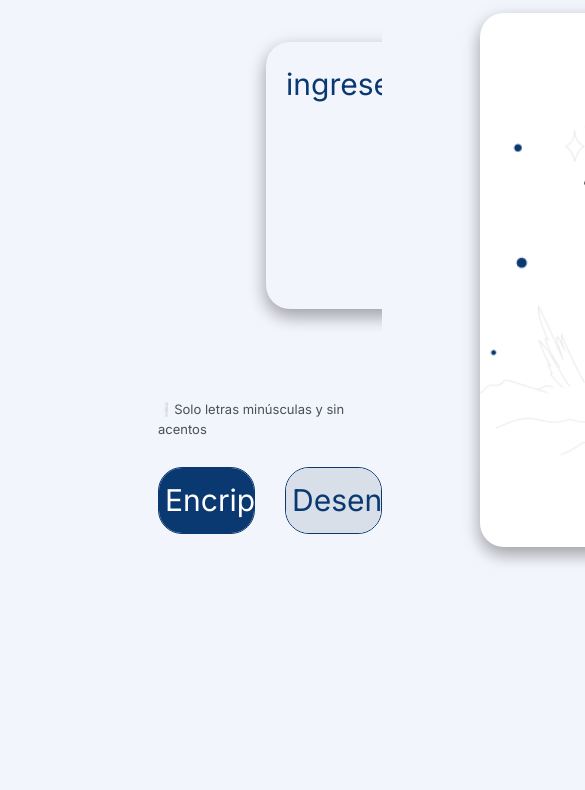
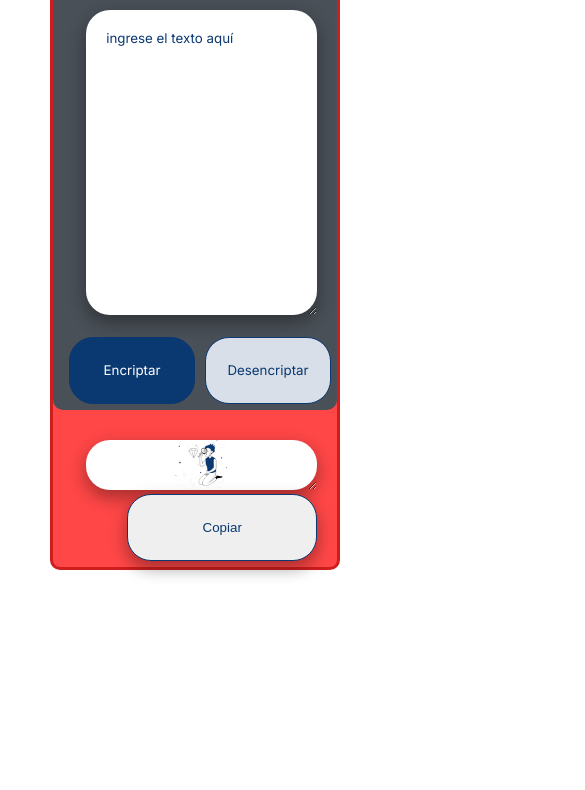
Before and after one commit to DILLANDB/portafolio., a plain HTML site: page index.html in a window 390 px wide. Shown: the part 49-839 px from the top of the page, 585 px wide, since content can reach past the window. Drawn offline with Linux system fonts and the light colour scheme.

Commit message:
link imagen logo

```diff
--- a/index.html
+++ b/index.html
@@ -2,33 +2,35 @@
 <html lang="es">
 <head>
     <meta charset="UTF-8">
-    <meta http-equiv="X-UA-Compatible" content= "IE=edge">
     <meta name="viewport" content="width=device-width, initial-scale=1.0">
+    <meta http-equiv="X-UA-Compatible" content="IE=edge">
     <link rel="stylesheet" href="style.css">
     <link rel="preconnect" href="https://fonts.googleapis.com">
-<link rel="preconnect" href="https://fonts.gstatic.com" crossorigin>
-<link href="https://fonts.googleapis.com/css2?family=Inter&display=swap" rel="stylesheet">
+    <link rel="preconnect" href="https://fonts.gstatic.com">
+    <link href="https://fonts.googleapis.com/css2?family=Inter&display=swap" rel="stylesheet">
     <title>Encriptador</title>
 </head>
 <body>
     <header>
-        <img class="logo" src="https://dillandb.github.io/portafolio./imagen/logo.png" alt="Logo De Alura">
+        <img class="logo" src="https://dillandb.github.io/portafolio./imagen/Logo.png" alt="Logo De Alura">
     </header>
     <main>
-        <section>
-            <textarea class="text-area" cols="30" rows="10" placeholder="Ingrese el texto aqui"></textarea>
+        <section id="textEntrada">
+            <textarea class="text-area" cols="30" rows="10" placeholder="Ingrese el texto aquí"></textarea>
             <div>
                 <h6 class="informacion">❕Solo letras minúsculas y sin acentos</h6>
             </div>
             <div class="botones">
-                <button class="btn-encriptar" onclick="btnEncriptar()"> Encriptar </button>
-                <button class="btn-desencriptar" onclick="btnDesencriptar()"> Desencriptar </button>
+                <button type="button" class="btn-encriptar" onclick="btnEncriptar()"> Encriptar </button>
+                <button type="button" class="btn-desencriptar" onclick="btnDesencriptar()"> Desencriptar </button>
             </div>
         </section>
-        <section>
+        <section id="textSalida">
+            <div>
             <textarea class="mensaje" cols="20" rows="10"></textarea>
+            </div>
             <div>
-                <button class="btn-copiar" onclick="copiTexto()">Copiar</button>
+                <button type="button" class="btn-copiar" onclick="copiTexto()">Copiar</button>
             </div>
         </section>
     </main>
--- a/style.css
+++ b/style.css
@@ -1,14 +1,21 @@
-*{margin-bottom: 8px;
-    background: #F3F5FC;
-    font-family: 'Inter';
-    font-weight: 400;
-    font-size: 30px;
-    line-height: 150%;
-    overflow-y: hidden;
+html, body {
+    margin: 0;
+    padding: 0;
+    height: 100%;
+}
+
+body {
+    font-family: 'Inter', sans-serif; /* Añade estilos de fuente según tus necesidades */
+    /*overflow: hidden;  Evita barras de desplazamiento vertical por defecto */
 }
 
 
+/* Estilos del encabezado */
+header {
+    /* Agrega estilos según sea necesario */
+}
 
+/* Estilos del logo */
 .logo{
     padding-top: 10px;
     margin-left: 10px;
@@ -16,22 +23,36 @@
 
 }
 
+
 main{
-    display: flex;
+    display: grid;
+    grid-template-columns: repeat(2, 50%);
+    background: #7bff4752;
+    border: 3px solid rgb(206, 30, 30);
+    border-radius: 10px;
     margin-bottom: 10px;
-    margin-left: 150px;
+    margin-left: 50px;
+    margin-right: 50px;
+    gap: 4px;
 
 }
 
+#textEntrada, #textSalida{
+
+    border-radius: 10px;
+    padding: 6px;
+}
+
 .text-area{
-    margin: 9px 18px;
-    height: 227px;
+    font-family: 'Inter';
+    width: 375px;
+    height: 265px;
     border: none;
     border-radius: 24px;
     color: #0a3871;
-    margin-top: 30px;
+    margin-top: 20px;
     padding: 20px 20px;
-    margin-left: 108px;
+    margin-left: 80px;
     text-transform: lowercase;
     box-shadow: 0 8px 16px 0 rgba(0,0,0,0.2), 0 6px 20px 0 rgba(0,0,0,0.19);
 }
@@ -41,60 +62,66 @@ main{
     outline: none;
 }
 
-.mensaje {
-    height: 530px;
-    background: url("https://dillandb.github.io/portafolio./imagen/dibujo.png") center/contain no-repeat white;
-    border: none;
-    border-radius: 24px;
-    color: #0a3871;
-    margin-left: 98px;
-    margin-top: 1px;
-    padding-left: 20px;
-    position: fixed;
-    box-shadow: 0 8px 16px 0 rgba(0, 0, 0, 0.2), 0 6px 20px 0 rgba(0, 0, 0, 0.19);
-    display: flex;
-    align-items: center;
-    justify-content: center;
-  }
-
-  .mensaje:focus {
-    outline: none;
-  }
+.informacion {
+    margin-top: 70px;
+    margin-bottom: 10px;
+    color: #495057;
+    font-size: 13px;
+    /* Agrega estilos según sea necesario */
+}
 
 .botones{
     display: flex;
     margin-top: 18px;
 }
 
-.btn-desencriptar{
-    background: #d8dfe8;
+.btn-encriptar,
+.btn-desencriptar {
+    font-family: 'Inter';
     border: 1px solid #0a3871;
     border-radius: 24px;
-    color: #0a3871;
+    height: 67px;
+    width: 328px;
     cursor: pointer;
-    height: 67px;
-    margin-left: 30px;
-    width: 328px;
+    margin-left: 10px;
+    /* Estilos comunes para ambos botones */
 }
 
+.btn-desencriptar{
+    background-color: #d8dfe8;
+    color: #0a3871;
+
+}
 .btn-desencriptar:active{
     transform: translateY(4px);
 }
-
 .btn-encriptar{
     background-color: #0a3871;
-    border: 1px solid #0a3871;
-    border-radius: 24px;
     color: white;
-    cursor: pointer;
-    height: 67px;
-    width: 328px;
-
 }
 
 .btn-encriptar:active{
     transform: translateY(4px);
 }
+
+
+.mensaje {
+    font-family: 'Inter';
+    height: 371px;
+    width: 300px;
+    background: url("https://dillandb.github.io/portafolio./imagen/dibujo.png") center/contain no-repeat white;
+    border: none;
+    border-radius: 24px;
+    color: #0a3871;
+    margin-left: 150px;
+    margin-top: 20px;
+    padding: 20px 20px;
+    box-shadow: 0 8px 16px 0 rgba(0, 0, 0, 0.2), 0 6px 20px 0 rgba(0, 0, 0, 0.19);
+  }
+
+  .mensaje:focus {
+    outline: none;
+  }
 
 .btn-copiar{
     border: 1px solid #0a3871;
@@ -102,10 +129,8 @@ main{
     color: #0a3871;
     cursor: pointer;
     height: 67px;
-    margin-left: 114px;
-    margin-top: 440px;
-    position: absolute;
-    width: 310px;
+    margin-left: 170px;
+    width: 300px;
     box-shadow: 0 8px 16px 0 rgba(0,0,0,0.2), 0 6px 20px 0 rgba(0,0,0,0.19);
 }
 
@@ -117,9 +142,68 @@ main{
     transform: translateY(4px);
 }
 
-.informacion{
-    margin-top: 70px;
-    margin-bottom: 10px;
-    color: #495057;
-    font-size: 13px;
+
+
+
+@media screen and (max-width: 1200px) {
+    /* Estilos para pantallas más pequeñas */
+    .text-area{
+        margin-left: 8%;
+    }
+    .mensaje{
+        margin-left: 8%;
+    }
+    .btn-copiar{
+        width: 250px;
+        margin-left: 19%;
+    }
+
+
 }
+@media screen and (max-width: 940px) {
+    /* Estilos para pantallas más pequeñas */
+    main {
+            background: #474aff52;
+    }
+    .text-area{
+        width: 300px;
+        margin-left: 8%;
+    }.mensaje{
+        margin-left: 7%;
+        height: 370px;
+        width: 290px;
+    }
+    .btn-copiar{
+        width: 200px;
+        margin-left: 25%;
+    }
+}
+
+
+@media screen and (max-width: 839px) {
+    /* Estilos para pantallas más pequeñas */
+    main {
+        grid-template-columns: 1fr; /* Cambia a una columna en pantallas pequeñas */
+        background: #ff4747;
+    }
+    #textEntrada, #textSalid{
+        background: #495057;
+
+    }
+    .informacion{
+        display: none;
+    }
+    .text-area{
+        width: 70%;
+        margin-left: 10%;
+    }
+    .mensaje{
+        width: 70%;
+        height: 10px;
+        margin-left: 10%;
+    }
+    .btn-encriptar,.btn-desencriptar,.btn-copiar{
+        width: 70%;
+
+    }
+}
```
